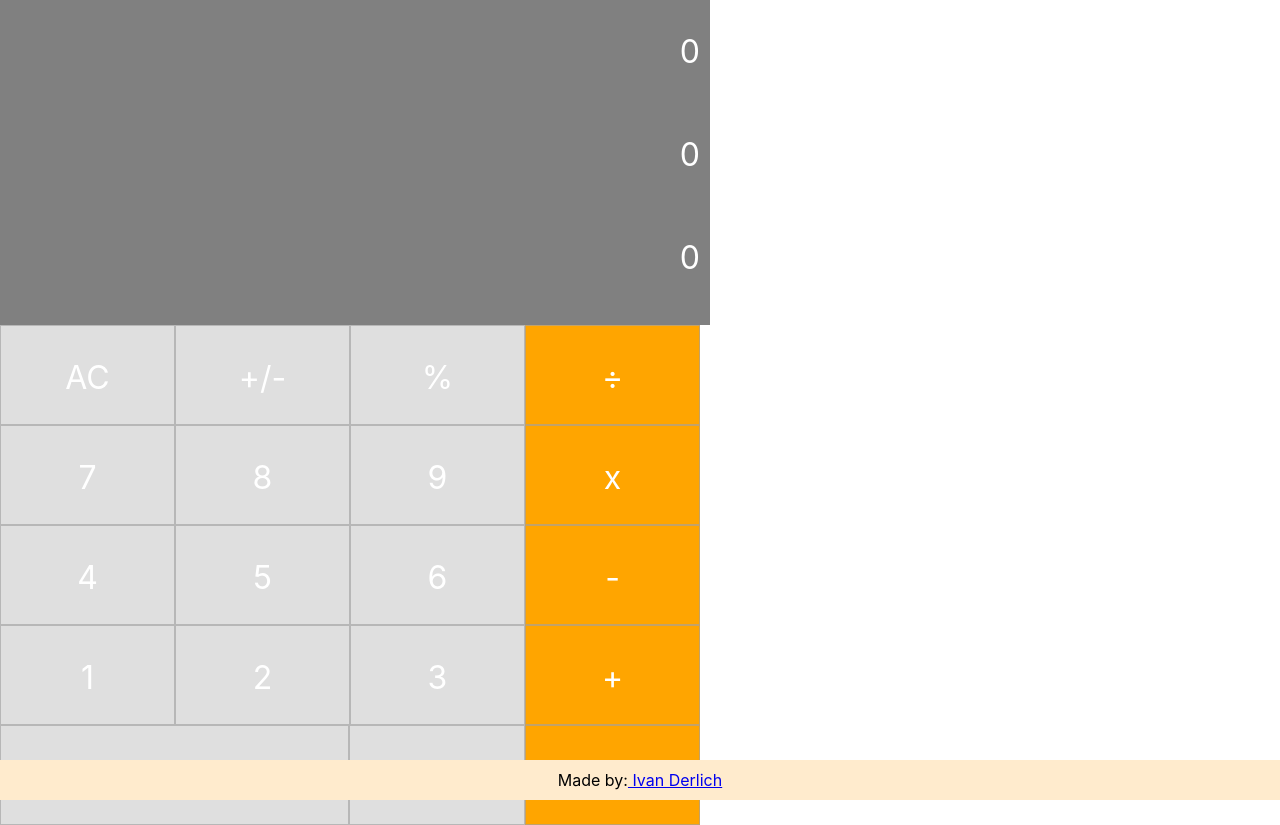
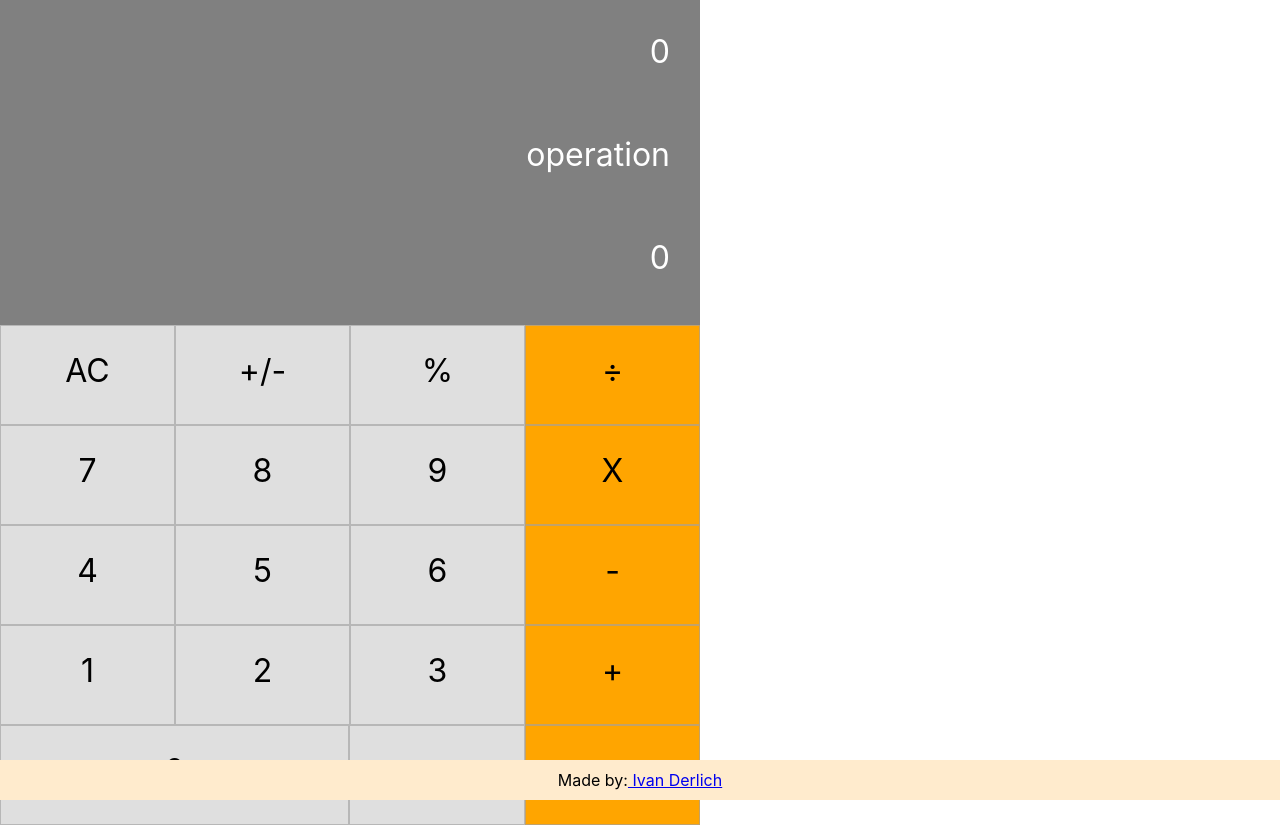
Before and after one commit to IvanDerlich/calculator, a React (Create React App) app: page / in a window 1280 px wide. Built offline with nearby package versions, Linux system fonts and the light colour scheme.

Commit message:
Add changes

```diff
--- a/src/components/App.js
+++ b/src/components/App.js
@@ -12,22 +12,44 @@ class App extends React.Component {
       next: null,
       operation: null,
     };
+    this.handleClick = this.handleClick.bind(this);
   }
 
   componentDidMount() {
     this.setState({
       total: '0',
       next: '0',
-      operation: '0',
+      operation: 'operation',
     });
   }
 
-  handleClick(buttonName) {
-    this.setState(prevState => ({
-      total: calculate(prevState, buttonName),
-      next: '0',
-      operation: '', // Maybe it is in the event. Research
-    }));
+  handleClick(event) {
+    const char = event.target.innerHTML;
+    const { next } = this.state;
+    const numbers = ['0', '1', '2', '3', '4', '5', '6', '7', '8', '9', '.'];
+
+    console.log(char);
+
+    if (numbers.includes(char)) {
+      if (next === '0') {
+        this.setState({
+          next: char,
+        });
+      } else {
+        this.setState(prevState => ({
+          next: prevState.next + char,
+        }));
+      }
+    } else { // if its not a number, its an operation
+      this.setState({
+        operation: char,
+      });
+      const {total, next } = calculate(this.state, char);
+      this.setState({
+        total,
+        next,
+      });
+    }
   }
 
   render() {
@@ -35,7 +57,7 @@ class App extends React.Component {
     return (
       <div className="App" id="app">
         <Display result={next} total={total} operation={operation} />
-        <ButtonPanel />
+        <ButtonPanel onClick={this.handleClick} />
         <Footer />
       </div>
     );
--- a/src/components/Button.css
+++ b/src/components/Button.css
@@ -2,10 +2,15 @@
   text-align: center;
   font-size: 32px;
   border: 1px solid rgba(161, 161, 161, 0.651);
-  background-color: #dfdfdf;
+  background-color: orange;
   width: 25%;
+  padding-top: 25px;
 }
 
 .wide {
   width: 50%;
 }
+
+.button>p{
+  color: rgb(49, 49, 49);
+}
--- a/src/components/Button.js
+++ b/src/components/Button.js
@@ -2,31 +2,40 @@ import React from 'react';
 import PropTypes from 'prop-types';
 import './Button.css';
 
-function Button({ buttonName, wide, color }) {
+function Button({
+  buttonName, wide, backgroundColor, onClick,
+}) {
   let className = 'button';
 
   className += wide
     ? ' wide'
     : '';
 
-  const styles = { backgroundColor: color };
-
   return (
-    <div className={className} style={styles} id="button">
-      <p>{ buttonName}</p>
+    <div
+      className={className}
+      onClick={onClick}
+      role="button"
+      tabIndex={0}
+      onKeyPress={onClick}
+      style={{ backgroundColor }}
+      id="button"
+    >
+      { buttonName }
     </div>
   );
 }
 
 Button.defaultProps = {
   wide: false,
-  color: 'orange',
+  backgroundColor: 'orange',
 };
 
 Button.propTypes = {
   buttonName: PropTypes.string.isRequired,
+  onClick: PropTypes.func.isRequired, // Make this required when finished
   wide: PropTypes.bool,
-  color: PropTypes.string,
+  backgroundColor: PropTypes.string,
 };
 
 export default Button;
--- /dev/null
+++ b/src/components/ButtonPanel-displayObjects.js
@@ -0,0 +1,86 @@
+const displayObjects = [
+  [
+    {
+      buttonName: 'AC',
+      backgroundColor: '#dfdfdf',
+    },
+    {
+      buttonName: '+/-',
+      backgroundColor: '#dfdfdf',
+    },
+    {
+      buttonName: '%',
+      backgroundColor: '#dfdfdf',
+    },
+    {
+      buttonName: '÷',
+    },
+  ],
+  [
+    {
+      buttonName: '7',
+      backgroundColor: '#dfdfdf',
+    },
+    {
+      buttonName: '8',
+      backgroundColor: '#dfdfdf',
+    },
+    {
+      buttonName: '9',
+      backgroundColor: '#dfdfdf',
+    },
+    {
+      buttonName: 'X',
+    },
+  ],
+  [
+    {
+      buttonName: '4',
+      backgroundColor: '#dfdfdf',
+    },
+    {
+      buttonName: '5',
+      backgroundColor: '#dfdfdf',
+    },
+    {
+      buttonName: '6',
+      backgroundColor: '#dfdfdf',
+    },
+    {
+      buttonName: '-',
+    },
+  ],
+  [
+    {
+      buttonName: '1',
+      backgroundColor: '#dfdfdf',
+    },
+    {
+      buttonName: '2',
+      backgroundColor: '#dfdfdf',
+    },
+    {
+      buttonName: '3',
+      backgroundColor: '#dfdfdf',
+    },
+    {
+      buttonName: '+',
+    },
+  ],
+  [
+    {
+      buttonName: '0',
+      backgroundColor: '#dfdfdf',
+      wide: true,
+    },
+    {
+      buttonName: '.',
+      backgroundColor: '#dfdfdf',
+    },
+    {
+      buttonName: '=',
+    },
+  ],
+];
+
+export default displayObjects;
--- a/src/components/ButtonPanel.js
+++ b/src/components/ButtonPanel.js
@@ -1,41 +1,40 @@
 import React from 'react';
+import PropTypes from 'prop-types';
 import Button from './Button';
 import './ButtonPanel.css';
+import displayObjects from './ButtonPanel-displayObjects';
 
-function ButtonPanel() {
-  return (
-    <div className="button-panel" id="button-panel">
-      <div className="group">
-        <Button buttonName="AC" color="#dfdfdf" />
-        <Button buttonName="+/-" color="#dfdfdf" />
-        <Button buttonName="%" color="#dfdfdf" />
-        <Button buttonName="÷" />
-      </div>
-      <div className="group">
-        <Button buttonName="7" color="#dfdfdf" />
-        <Button buttonName="8" color="#dfdfdf" />
-        <Button buttonName="9" color="#dfdfdf" />
-        <Button buttonName="x" />
-      </div>
-      <div className="group">
-        <Button buttonName="4" color="#dfdfdf" />
-        <Button buttonName="5" color="#dfdfdf" />
-        <Button buttonName="6" color="#dfdfdf" />
-        <Button buttonName="-" />
-      </div>
-      <div className="group">
-        <Button buttonName="1" color="#dfdfdf" />
-        <Button buttonName="2" color="#dfdfdf" />
-        <Button buttonName="3" color="#dfdfdf" />
-        <Button buttonName="+" />
-      </div>
-      <div className="group">
-        <Button buttonName="0" wide color="#dfdfdf" />
-        <Button buttonName="." color="#dfdfdf" />
-        <Button buttonName="=" />
-      </div>
-    </div>
-  );
-}
+const ButtonPanel = ({ onClick }) => (
+  <div className="button-panel" id="button-panel">
+    {
+      // eslint-disable-next-line arrow-body-style
+      displayObjects.map((group, index) => {
+        return (
+          // eslint-disable-next-line react/no-array-index-key
+          <div className="group" key={index}>
+            {
+              // eslint-disable-next-line arrow-body-style
+              group.map(obj => {
+                return (
+                  <Button
+                    key={obj.buttonName}
+                    onClick={onClick}
+                    buttonName={obj.buttonName}
+                    backgroundColor={obj.backgroundColor}
+                    wide={obj.wide}
+                  />
+                );
+              })
+            }
+          </div>
+        );
+      })
+    }
+  </div>
+);
 
 export default ButtonPanel;
+
+ButtonPanel.propTypes = {
+  onClick: PropTypes.func.isRequired,
+};
--- a/src/components/Display.css
+++ b/src/components/Display.css
@@ -4,10 +4,11 @@
   color: white;
   width: 700px;
   font-size: 32px;
-  padding-right: 10px;
   display: flex;
   flex-direction: column;
   align-items: flex-end;
+  box-sizing: border-box;
+  padding-right: 30px;
 }
 
 p {
--- a/src/components/Display.js
+++ b/src/components/Display.js
@@ -1,10 +1,8 @@
 import React from 'react';
 import PropTypes from 'prop-types';
 import './Display.css';
-import operate from '../logic/operate';
 
 function Display({ result, total, operation }) {
-  console.log(result, total, operation);
   return (
     <div className="display" id="button-panel">
       <p className="">{total}</p>
--- a/src/logic/calculate.js
+++ b/src/logic/calculate.js
@@ -1,6 +1,7 @@
 import operate from './operate';
 
 const calculate = (calculatorData, buttonName) => {
+  console.log(calculatorData);
   let { total, next } = calculatorData;
   const { operation } = calculatorData;
 
@@ -22,6 +23,9 @@ const calculate = (calculatorData, buttonName) => {
       break;
     default:
       total = operate(total, next, operation);
+      if (total === -1) {
+        total = 'Error';
+      }
   }
   return { total, next, operation };
 };
```
